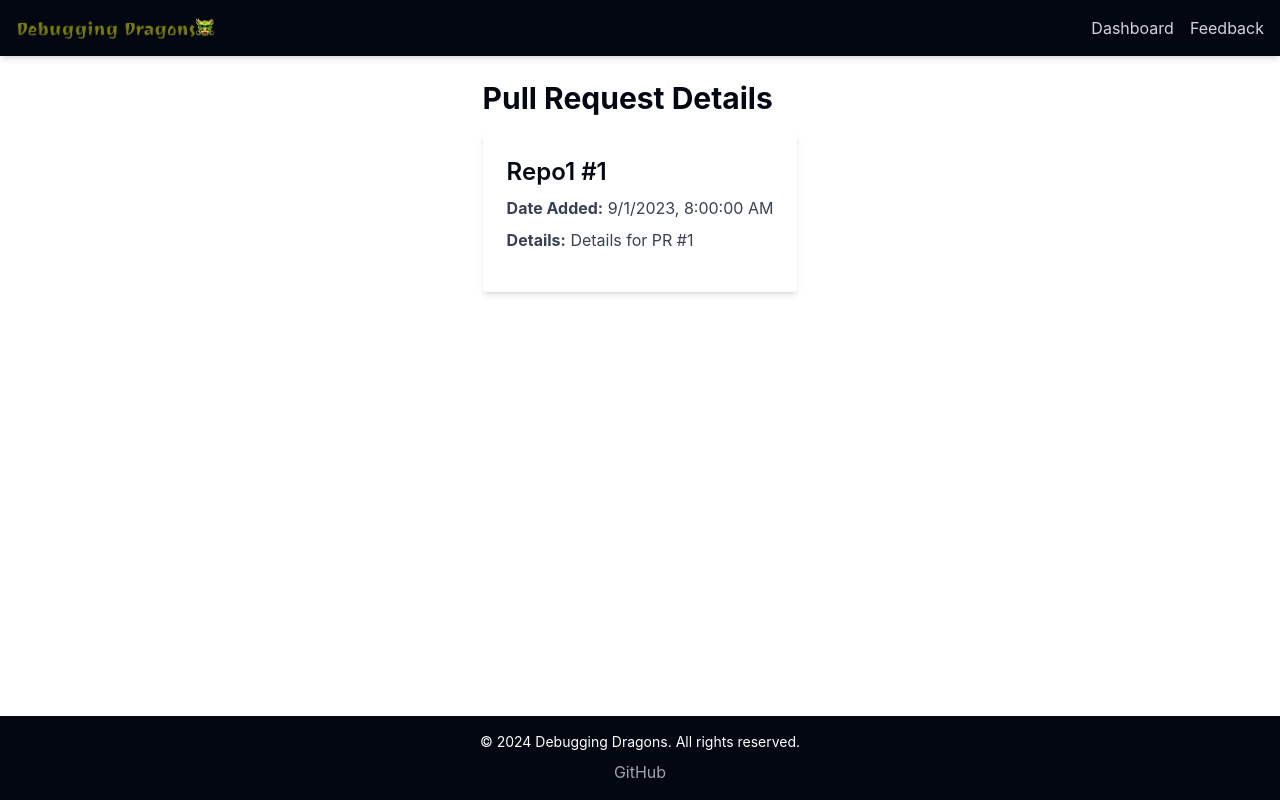
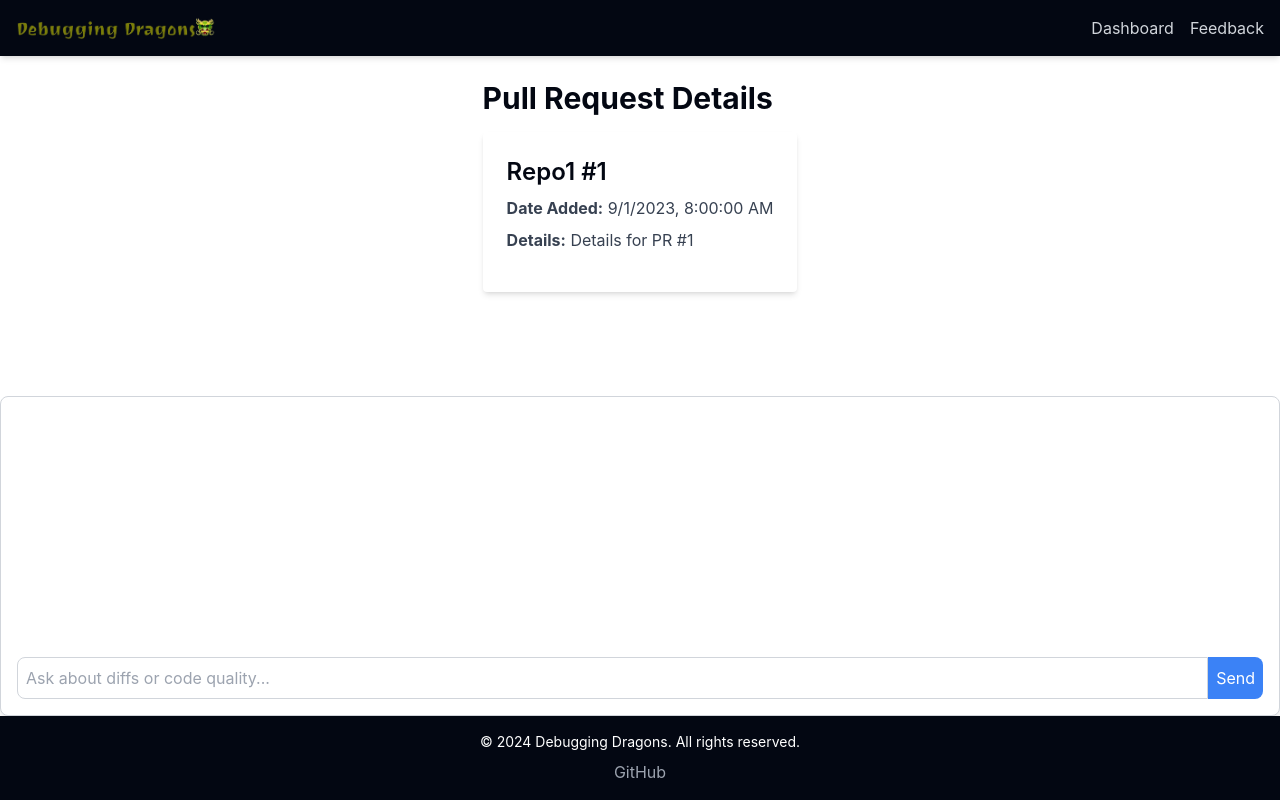
Before and after one commit to Jway77-ai/PR-AI-Code-Reviewer, a Next.js app: page /pull-requests/1 in a window 1280 px wide. Built offline with nearby package versions, Linux system fonts and the light colour scheme.

Commit message:
added chatbot component
still using dummy response

```diff
--- /dev/null
+++ b/src/app/api/chatbot/route.ts
@@ -0,0 +1,17 @@
+//replace this with backend logic
+import { NextResponse } from 'next/server';
+
+export async function POST(request: Request) {
+    const body = await request.json();
+    const { message } = body;
+
+    let botResponse = "I don't understand the question.";
+
+    if (message.includes("diff")) {
+        botResponse = "Here is a mock diff for your pull request.";
+    } else if (message.includes("code quality")) {
+        botResponse = "You could improve code quality by using more descriptive variable names.";
+    }
+
+    return NextResponse.json({ response: botResponse });
+}
--- a/src/app/pull-requests/[id]/page.tsx
+++ b/src/app/pull-requests/[id]/page.tsx
@@ -1,7 +1,8 @@
+import Chatbot from '@/components/Chatbot';
+import Footer from '@/components/Footer';
+import Header from '@/components/Header';
+import PullRequestDetails from '@/components/PullRequestDetails'; // Adjust the import path as necessary
 import { notFound } from 'next/navigation'; // Use for handling not found scenarios
-import PullRequestDetails from '@/components/PullRequestDetails'; // Adjust the import path as necessary
-import Header from '@/components/Header';
-import Footer from '@/components/Footer';
 
 interface PullRequest {
   prNumber: number;
@@ -55,6 +56,7 @@ const PullRequestPage = async ({ params }: Props) => {
           <h1 className="text-3xl font-bold mb-4">Pull Request Details</h1>
           <PullRequestDetails pullRequest={pullRequest} />
         </div>
+        <Chatbot />
         <Footer />
     </div>
   );
--- a/src/components/Chatbot.tsx
+++ b/src/components/Chatbot.tsx
@@ -1,11 +1,67 @@
 "use client";
+import { useState } from 'react';
 
 const Chatbot: React.FC = () => {
+    const [messages, setMessages] = useState<{ user: string; bot: string }[]>([]);
+    const [input, setInput] = useState<string>("");
+
+    const handleSend = async () => {
+        if (!input.trim()) return; // Ignore empty messages
+
+        const userMessage = input;
+        setInput("");
+
+        // Add user's message to chat
+        setMessages(prevMessages => [...prevMessages, { user: userMessage, bot: '' }]);
+
+        // Simulate a delay for the bot's response
+        setTimeout(() => {
+            // Simulate bot's response based on user message
+            let botResponse = "I don't understand the question.";
+
+            if (userMessage.toLowerCase().includes("diff")) {
+                botResponse = "Here is a mock diff for your pull request.";
+            } else if (userMessage.toLowerCase().includes("code quality")) {
+                botResponse = "You could improve code quality by using more descriptive variable names.";
+            }
+
+            console.log("Bot Response:", botResponse); // Debugging line
+
+            // Add bot's response to chat
+            setMessages(prevMessages => [...prevMessages, { user: '', bot: botResponse }]);
+        }, 1000); // 1-second delay for simulation
+    };
+
     return (
-        <div>
-            Chatbot Page Here
+        <div className="p-4 bg-white border border-gray-300 rounded-lg shadow-lg flex flex-col h-80">
+            <div className="flex-1 overflow-y-auto p-2 space-y-2">
+                {messages.map((msg, idx) => (
+                    <div
+                        key={idx}
+                        className={`p-2 rounded-lg ${msg.user ? 'bg-blue-100 text-blue-800 self-end' : 'bg-gray-200 text-gray-800 self-start'}`}
+                    >
+                        <p className="font-semibold">{msg.user ? 'You:' : 'Bot:'}</p>
+                        <p>{msg.user || msg.bot}</p>
+                    </div>
+                ))}
+            </div>
+            <div className="flex mt-2">
+                <input
+                    type="text"
+                    value={input}
+                    onChange={(e) => setInput(e.target.value)}
+                    placeholder="Ask about diffs or code quality..."
+                    className="flex-1 p-2 border border-gray-300 rounded-l-lg focus:outline-none focus:ring-2 focus:ring-blue-500"
+                />
+                <button
+                    onClick={handleSend}
+                    className="p-2 bg-blue-500 text-white rounded-r-lg hover:bg-blue-600 focus:outline-none focus:ring-2 focus:ring-blue-500"
+                >
+                    Send
+                </button>
+            </div>
         </div>
-    )
-}
+    );
+};
 
 export default Chatbot;
```
